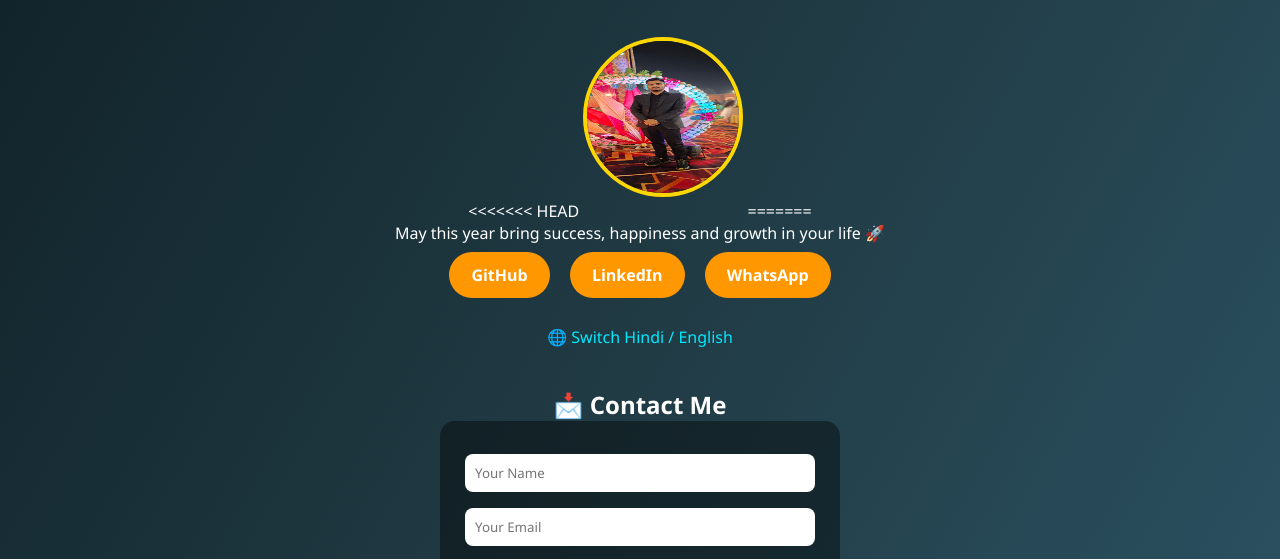
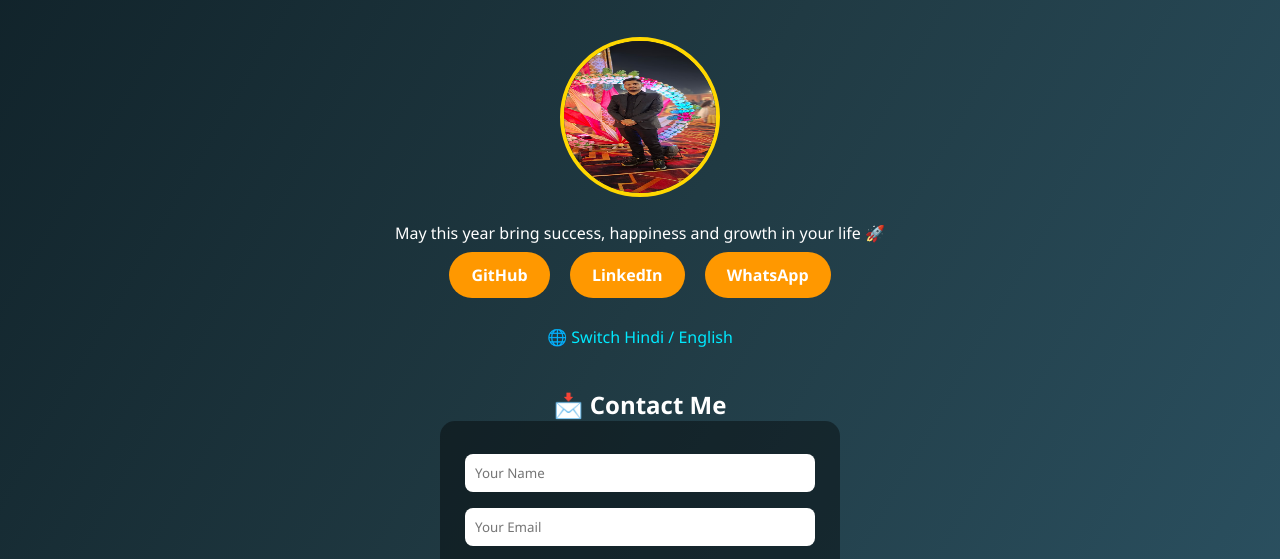
Before and after one commit to Raghav335/New-Year-2K26, a plain HTML site: page code/index.html in a window 1280 px wide. Shown: the part 238-797 px from the top of the page. Drawn offline with Linux system fonts and the light colour scheme.

Commit message:
Update index.html

```diff
--- a/code/index.html
+++ b/code/index.html
@@ -142,10 +142,10 @@ canvas{
 <div id="countdown"></div>
 
 <div class="profile">
-    <!-- 👇 apni photo ka link daalo -->
-<<<<<<< HEAD
+
+
     <img src="my pic.jpg" alt="My Photo">
-=======
+
 
 </div>
 
```
